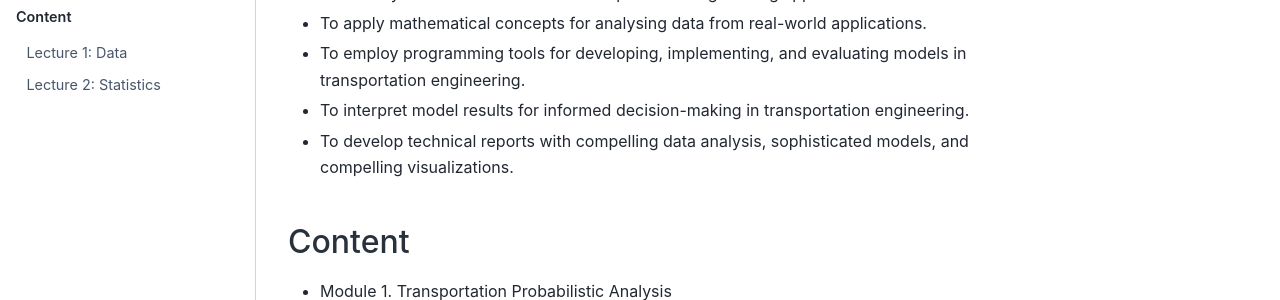
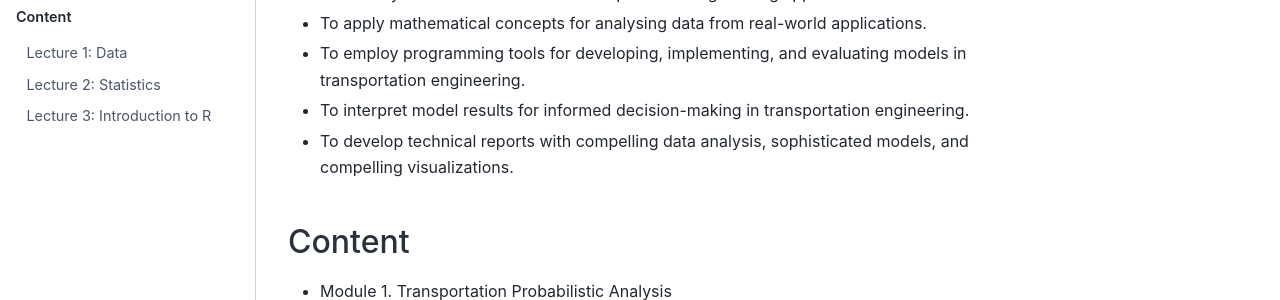
Before and after one commit to anmpahwa/CE5540, a Jupyter Book: the page built from book/intro.md, in a window 1280 px wide. Shown: the part 328-628 px from the top of the page. Built offline with Jupyter Book 1.0.4 settings and Sphinx 7.4.7 and the Sphinx Book theme 1.1.4, drawn with Linux system fonts in a browser that asks for light colours; comment, search, counter and statistics services are not loaded.

Commit message:
update toc.yml

```diff
--- a/book/_toc.yml
+++ b/book/_toc.yml
@@ -6,3 +6,4 @@ parts:
     chapters:
     - file: content/lecture_01.ipynb
     - file: content/lecture_02.ipynb
+    - file: content/lecture_03.ipynb
```
